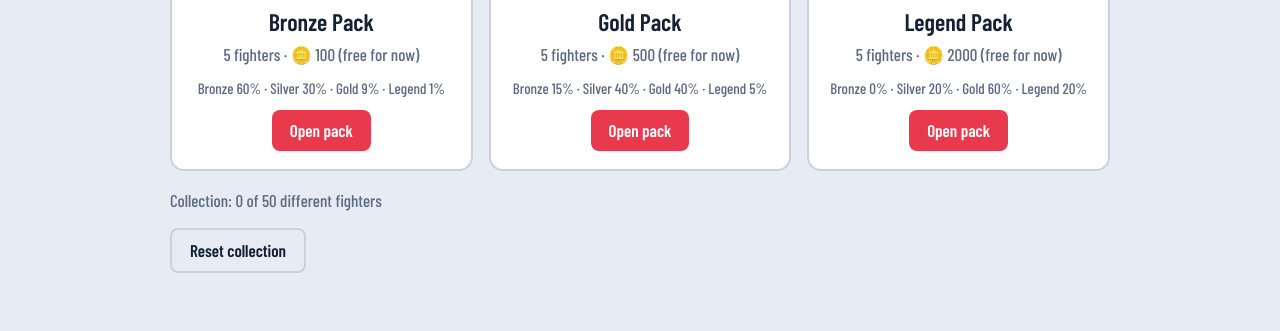
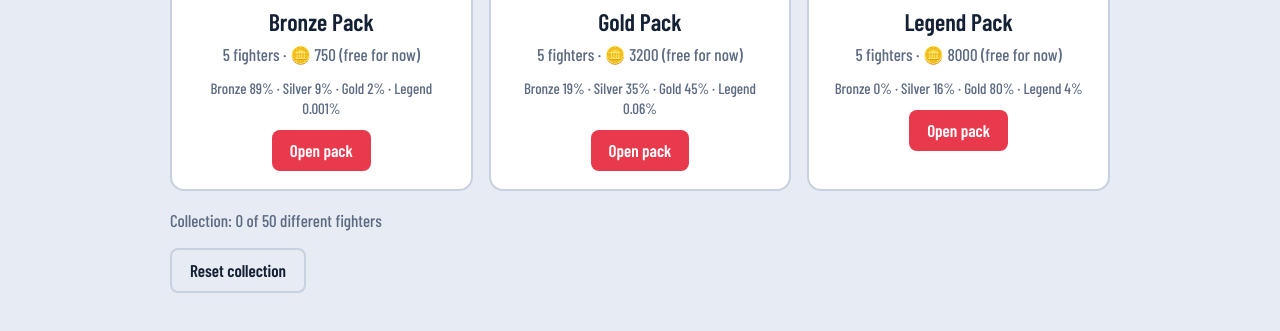
Before and after one commit to silks2/silks2.github.io, a plain HTML site: page card-thing.html in a window 1280 px wide. Shown: the part 265-596 px from the top of the page. Drawn offline with nearby package versions, Linux system fonts and the light colour scheme; a web font is replaced by a local one.

Commit message:
Update card-thing.html

```diff
--- a/card-thing.html
+++ b/card-thing.html
@@ -155,9 +155,9 @@ function build(d){
   BY=Object.fromEntries(CARDS.map(c=>[c.id,c]));
 }
 const PACKS=[
- {n:"Bronze Pack",ico:"📦",cost:100,w:[60,30,9,1]},
- {n:"Gold Pack",ico:"🎁",cost:500,w:[15,40,40,5]},
- {n:"Legend Pack",ico:"💎",cost:2000,w:[0,20,60,20]}
+ {n:"Bronze Pack",ico:"📦",cost:750,w:[89,9,2,0.001]},
+ {n:"Gold Pack",ico:"🎁",cost:3200,w:[19,35,45,0.06]},
+ {n:"Legend Pack",ico:"💎",cost:8000,w:[0,16,80,4]}
 ];
 const $=s=>document.querySelector(s);
 const esc=s=>String(s).replace(/[&<>"]/g,m=>({"&":"&amp;","<":"&lt;",">":"&gt;",'"':"&quot;"}[m]));
```
